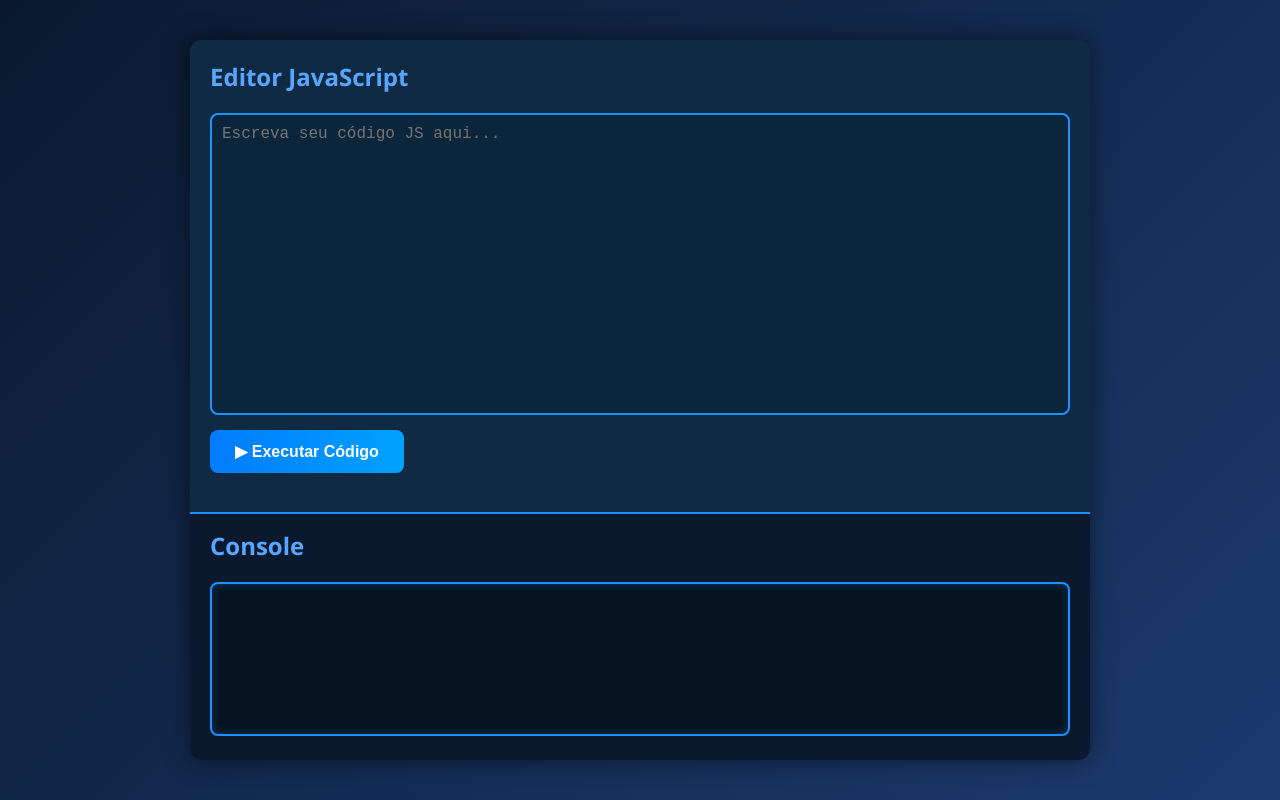
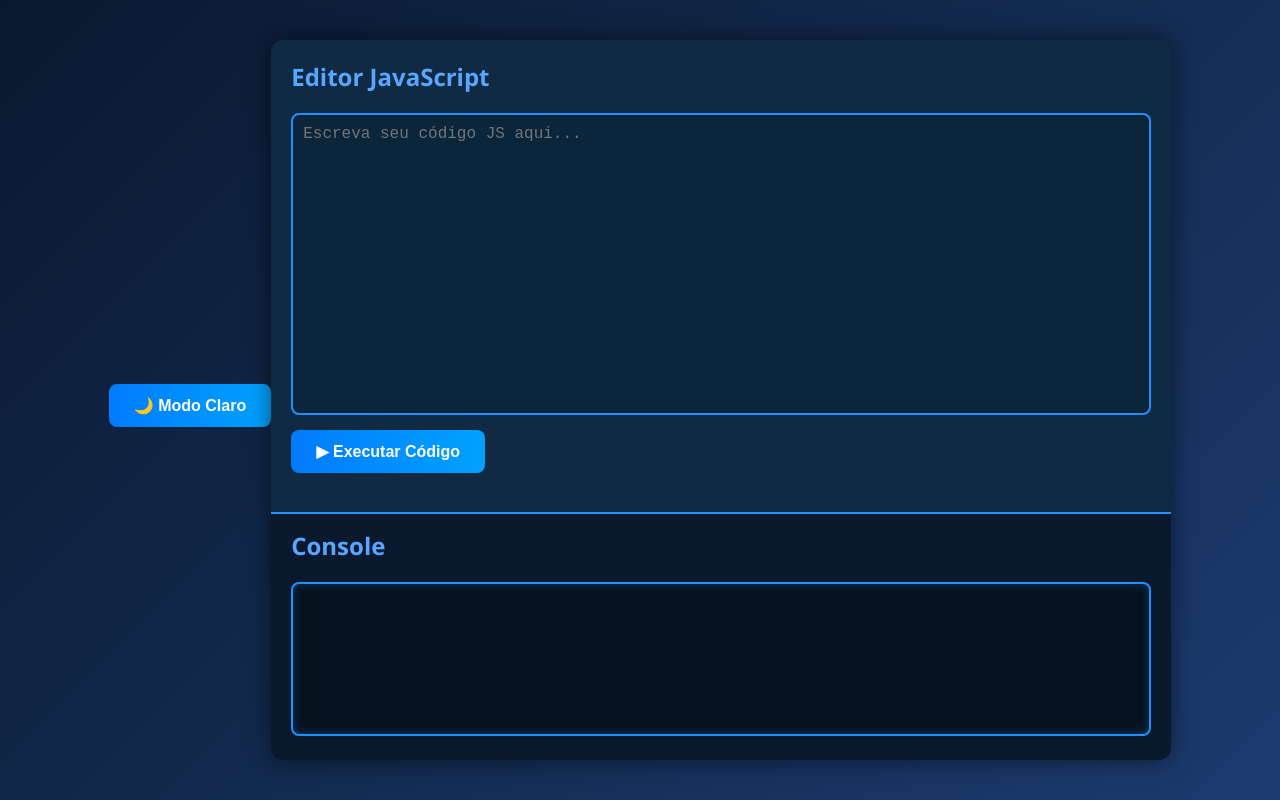
Before and after one commit to eng-pablo-tec/IDE_javascript, a plain HTML site: page index.html in a window 1280 px wide. Drawn offline with Linux system fonts and the light colour scheme.

Commit message:
Implement dark mode toggle in index.html
Added dark mode toggle button to the HTML structure.

```diff
--- a/index.html
+++ b/index.html
@@ -5,13 +5,16 @@
   <title>Mini IDE JavaScript</title>
   <link rel="stylesheet" href="style.css">
 </head>
-<body>
+<body class="dark">
+  <button id="theme-toggle">🌙 Modo Claro</button>
+
   <div class="container">
     <div class="editor-panel">
       <h2>Editor JavaScript</h2>
       <textarea id="code" placeholder="Escreva seu código JS aqui..."></textarea>
       <button onclick="executarCodigo()">▶ Executar Código</button>
     </div>
+
     <div class="console-panel">
       <h2>Console</h2>
       <div id="console-output"></div>
```
